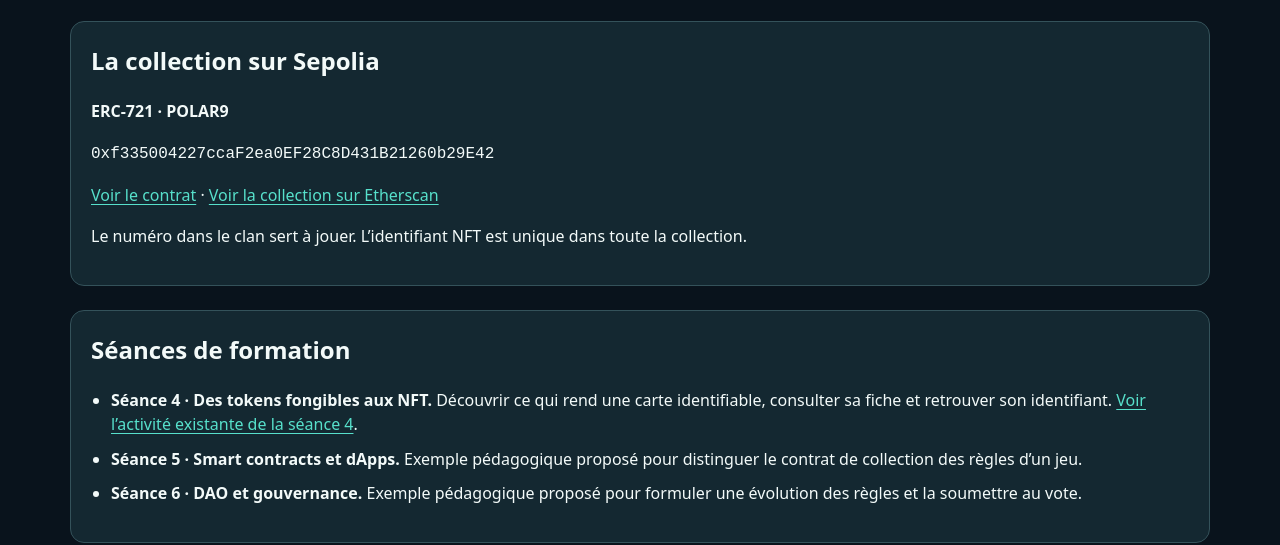
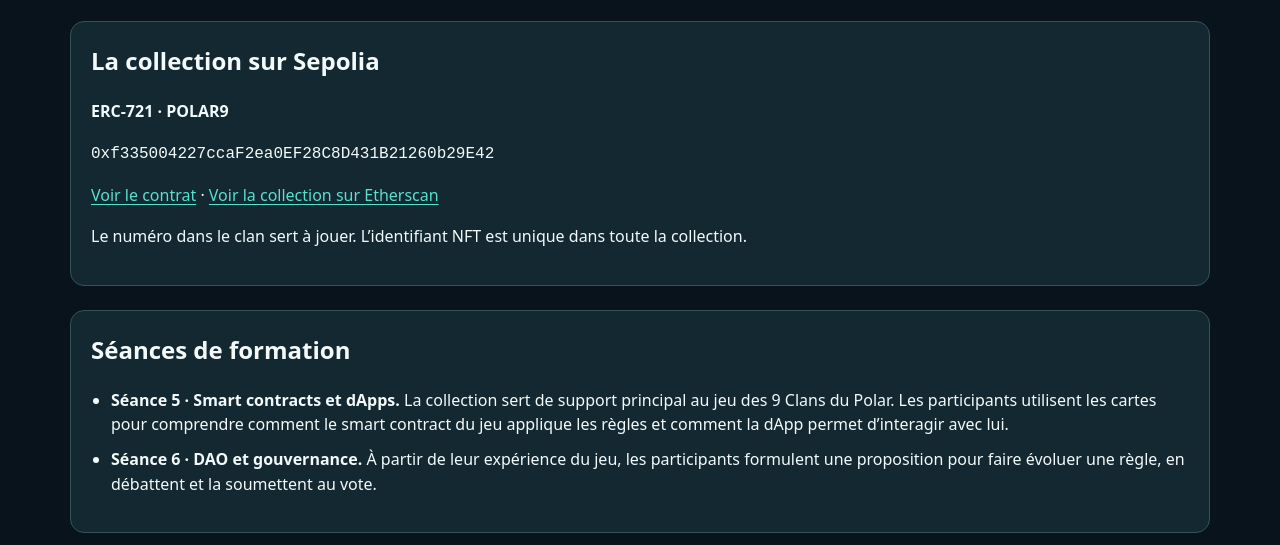
Before and after one commit to smartzformation/formation-web3, a plain HTML site: page S04/les-9-clans-du-polar.html in a window 1280 px wide. Shown: the part 275-820 px from the top of the page. Drawn offline with Linux system fonts and the light colour scheme.

Commit message:
Présenter le jeu en séance 5 et la DAO en séance 6

```diff
--- a/S04/les-9-clans-du-polar.html
+++ b/S04/les-9-clans-du-polar.html
@@ -49,9 +49,8 @@ nav ul{display:flex;gap:.6em 1.2em;flex-wrap:wrap;padding:0;list-style:none}
 <section class="panel" aria-labelledby="seances">
 <h2 id="seances">Séances de formation</h2>
 <ul class="sessions">
-<li><strong>Séance 4 · Des tokens fongibles aux NFT.</strong> Découvrir ce qui rend une carte identifiable, consulter sa fiche et retrouver son identifiant. <a href="./activite.html">Voir l’activité existante de la séance 4</a>.</li>
-<li><strong>Séance 5 · Smart contracts et dApps.</strong> Exemple pédagogique proposé pour distinguer le contrat de collection des règles d’un jeu.</li>
-<li><strong>Séance 6 · DAO et gouvernance.</strong> Exemple pédagogique proposé pour formuler une évolution des règles et la soumettre au vote.</li>
+<li><strong>Séance 5 · Smart contracts et dApps.</strong> La collection sert de support principal au jeu des 9 Clans du Polar. Les participants utilisent les cartes pour comprendre comment le smart contract du jeu applique les règles et comment la dApp permet d’interagir avec lui.</li>
+<li><strong>Séance 6 · DAO et gouvernance.</strong> À partir de leur expérience du jeu, les participants formulent une proposition pour faire évoluer une règle, en débattent et la soumettent au vote.</li>
 </ul>
 </section>
 <nav aria-label="Accès rapide aux neuf clans">
```
